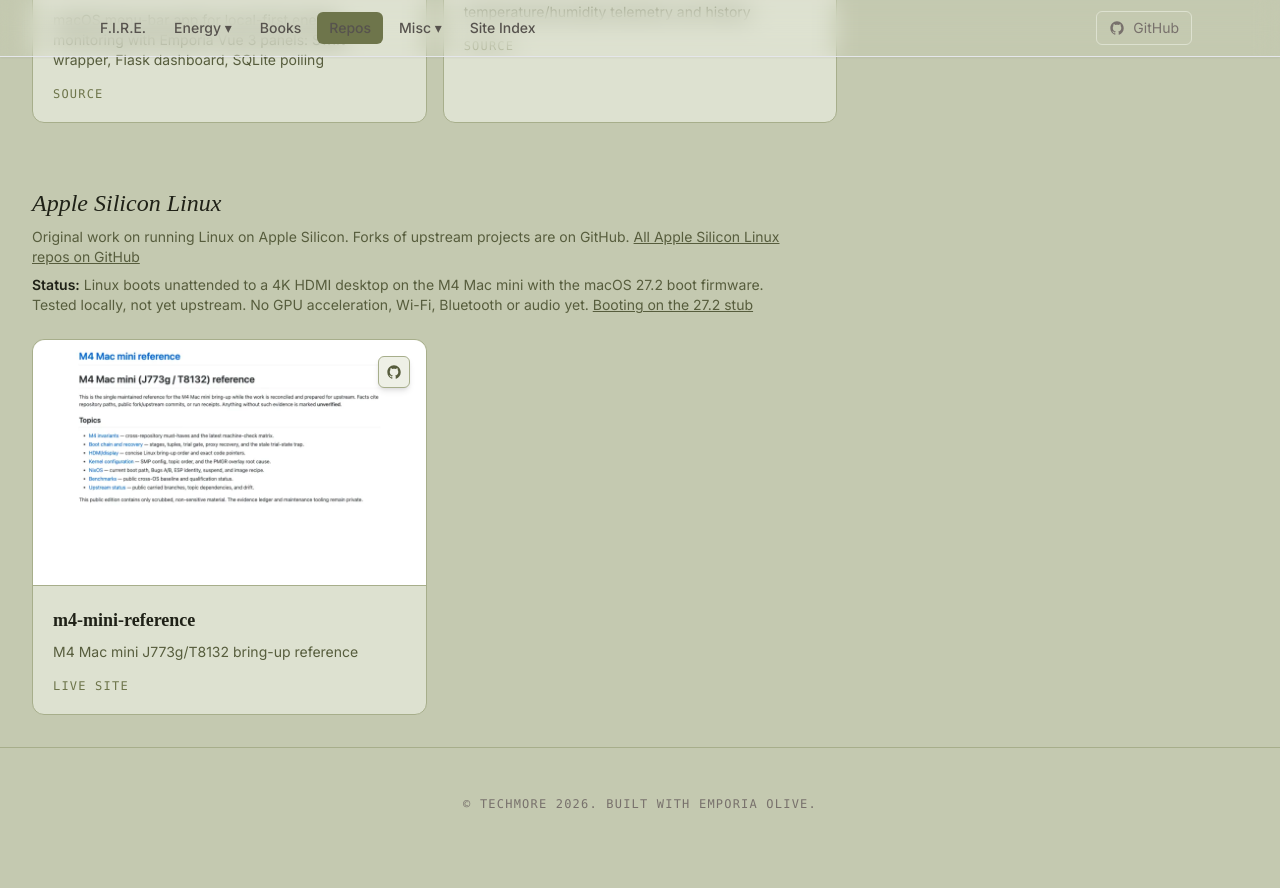
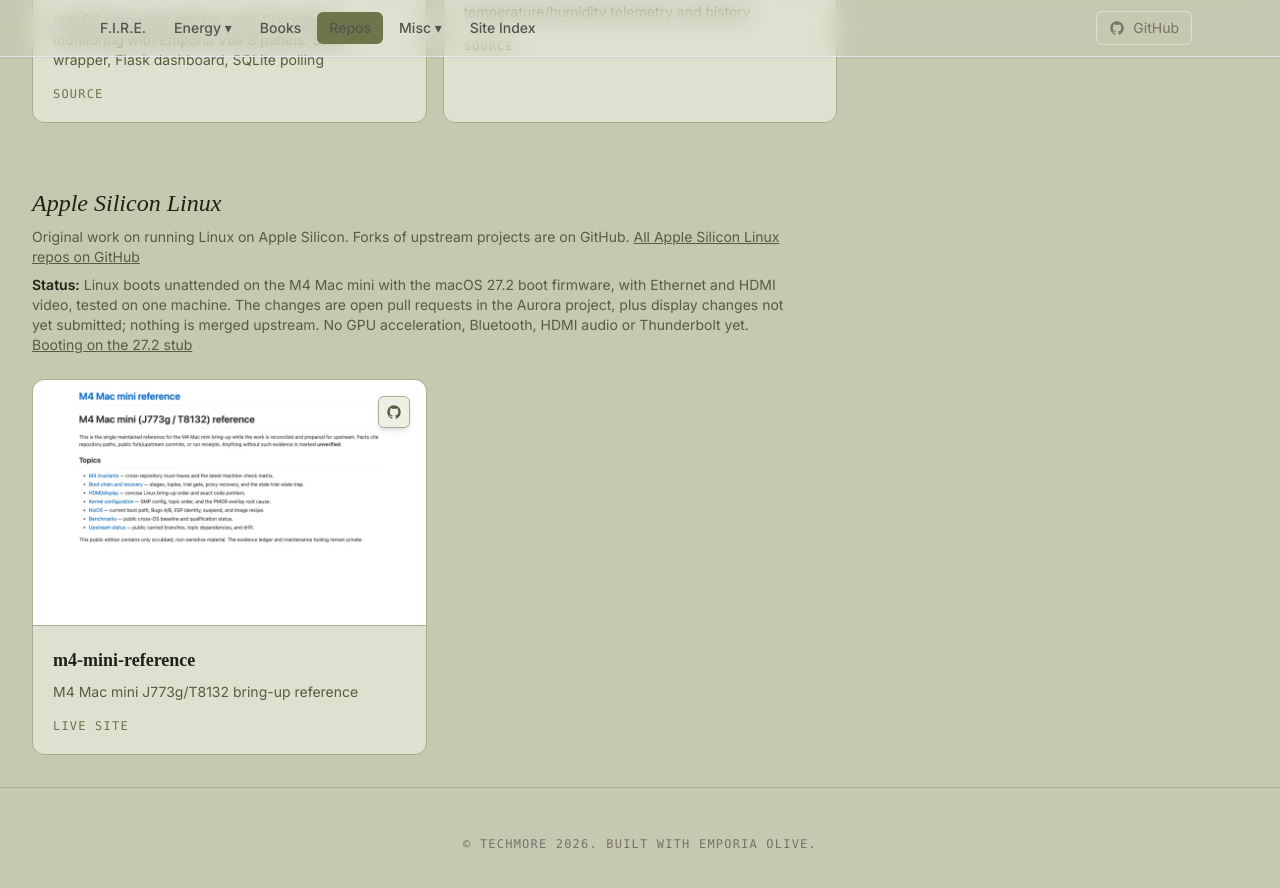
Before and after one commit to techmore/techmore.github.io, a Jekyll site: the page built from pages/repos.html, in a window 1280 px wide and 900 px high, scrolled down 6515 px. Shown: the top 888 px of the window. Built offline with Jekyll 4.4.1, drawn with Linux system fonts in a browser that asks for light colours; nearby versions of some CDN libraries; some web fonts are replaced; before the commit the page ends 7375 px from its top, so only the background shows below that.

Commit message:
Repos page: M4 Mac mini status line now reflects open upstream pull requests
Co-Authored-By: Claude Fable 5.2 <noreply@anthropic.com>

```diff
--- a/pages/repos.html
+++ b/pages/repos.html
@@ -878,7 +878,7 @@ title: Repos - Techmore
         <div class="max-w-7xl mx-auto px-4 sm:px-6 lg:px-8">
             <h2 class="text-2xl font-display italic text-olive-950">Apple Silicon Linux</h2>
             <p class="mt-2 max-w-3xl text-sm text-olive-700">Original work on running Linux on Apple Silicon. Forks of upstream projects are on GitHub. <a href="https://github.com/techmore?tab=repositories&amp;q=topic%3Atm-apple-silicon-linux" target="_blank" rel="noopener noreferrer" class="underline hover:text-olive-950">All Apple Silicon Linux repos on GitHub</a></p>
-            <p class="mt-2 max-w-3xl text-sm text-olive-700"><span class="text-olive-950 font-semibold">Status:</span> Linux boots unattended to a 4K HDMI desktop on the M4 Mac mini with the macOS 27.2 boot firmware. Tested locally, not yet upstream. No GPU acceleration, Wi-Fi, Bluetooth or audio yet. <a href="https://techmore.github.io/m4-mini-reference/booting-27-2-stub.html" target="_blank" rel="noopener noreferrer" class="underline hover:text-olive-950">Booting on the 27.2 stub</a></p>
+            <p class="mt-2 max-w-3xl text-sm text-olive-700"><span class="text-olive-950 font-semibold">Status:</span> Linux boots unattended on the M4 Mac mini with the macOS 27.2 boot firmware, with Ethernet and HDMI video, tested on one machine. The changes are open pull requests in the Aurora project, plus display changes not yet submitted; nothing is merged upstream. No GPU acceleration, Bluetooth, HDMI audio or Thunderbolt yet. <a href="https://techmore.github.io/m4-mini-reference/booting-27-2-stub.html" target="_blank" rel="noopener noreferrer" class="underline hover:text-olive-950">Booting on the 27.2 stub</a></p>
             <div class="mt-6 grid gap-4 md:grid-cols-2 xl:grid-cols-3">
                 <article class="group relative bg-olive-200 rounded-xl border border-olive-400 hover:bg-olive-100 transition-colors">
                     <div class="aspect-[16/10] bg-olive-300 rounded-t-xl border-b border-olive-400 overflow-hidden">
```
